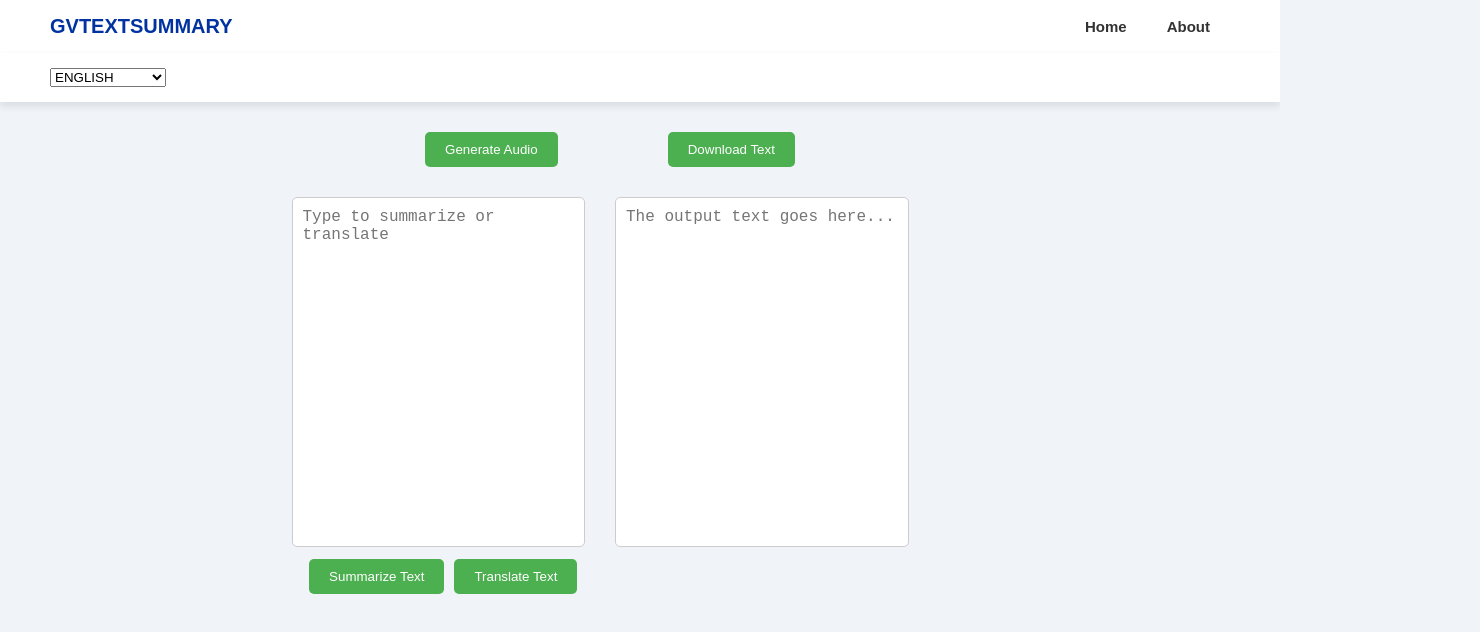
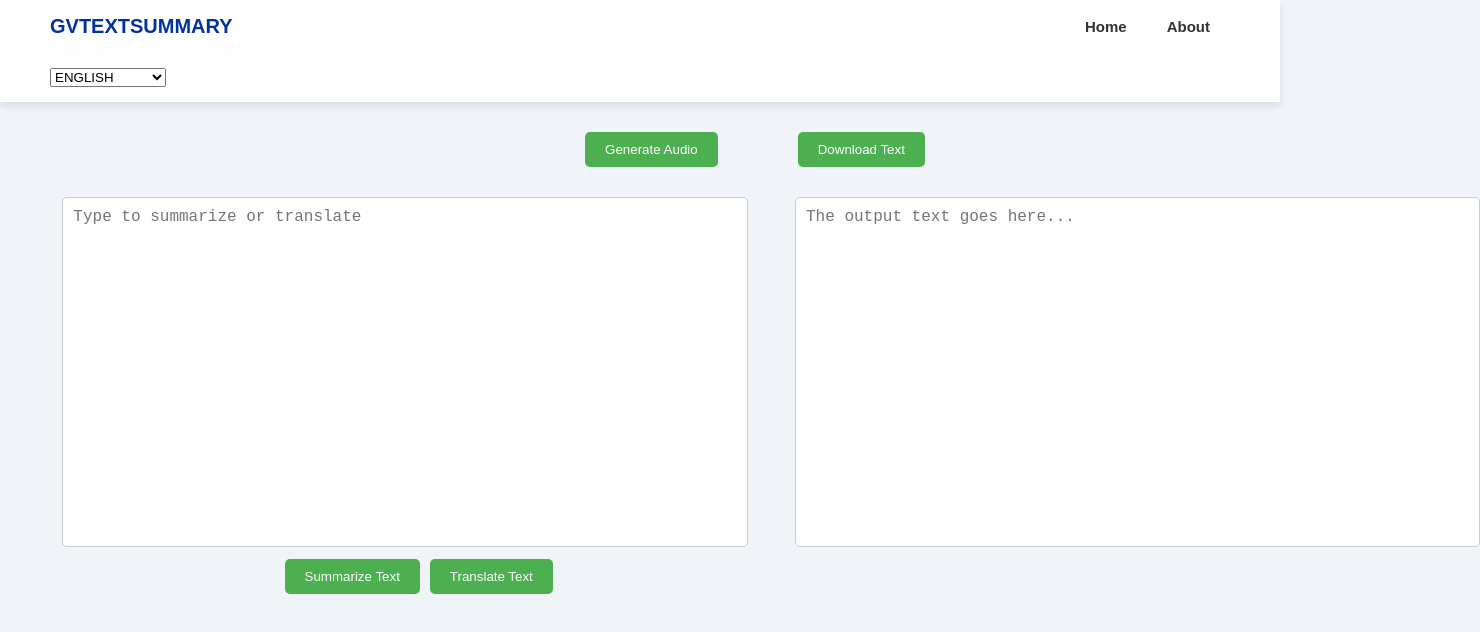
Before and after one commit to ramrockety/GVTextSummary, a React (Create React App) app in the folder text-summary-app/: page / in a window 1280 px wide. Shown: the top 632 px of the page, 1480 px wide, since content can reach past the window. Built offline with nearby package versions, Linux system fonts and the light colour scheme.

Commit message:
making the design centered

```diff
--- a/text-summary-app/src/App.css
+++ b/text-summary-app/src/App.css
@@ -66,10 +66,17 @@ body {
 }
 
 .download-button {
-  margin-left: 60px;
-  margin-right: 40px;
+  margin-left: 190px;
+  margin-right: -120px;
 }
-
+.audio-button{
+  padding: 10px 20px;
+  background-color: #4CAF50;
+  color: white;
+  border: none;
+  border-radius: 5px;
+  cursor: pointer;
+}
 .translate-button,
 .summarize-button {
   margin-top: 10px;
@@ -89,6 +96,7 @@ body {
   gap: 30px;
   flex-wrap: wrap;
   margin-bottom: 20px;
+
 }
 
 .text-area,
@@ -101,9 +109,8 @@ body {
   margin-top: -100px;
 }
 
-.text-area textarea,
-.text-area-output textarea {
-  width: 100%;
+.text-area textarea{
+  width: 200%;
   height: 350px;
   padding: 10px;
   border: 1px solid #ccc;
@@ -111,6 +118,19 @@ body {
   resize: none;
   font-size: 16px;
   margin-top: 10px;
+  margin-left: -180px;
+}
+
+.text-area-output textarea {
+  width: 200%;
+  height: 350px;
+  padding: 10px;
+  border: 1px solid #ccc;
+  border-radius: 5px;
+  resize: none;
+  font-size: 16px;
+  margin-top: 10px;
+  margin-left: 180px;
 }
 
 /* Responsive Design */
--- a/text-summary-app/src/TextSummarizer.js
+++ b/text-summary-app/src/TextSummarizer.js
@@ -136,7 +136,7 @@ function TextSummarizer() {
         {audioUrl && (
           <div>
             <audio controls src={audioUrl}></audio>
-            <a href={audioUrl} download="output_audio.mp3" className="download-button">
+            <a href={audioUrl} download="output_audio.mp3" className="audio-button">
               Download Audio
             </a>
           </div>
```
Also changed, not shown: 1 other file (tests, documents, lock files or other folders).
